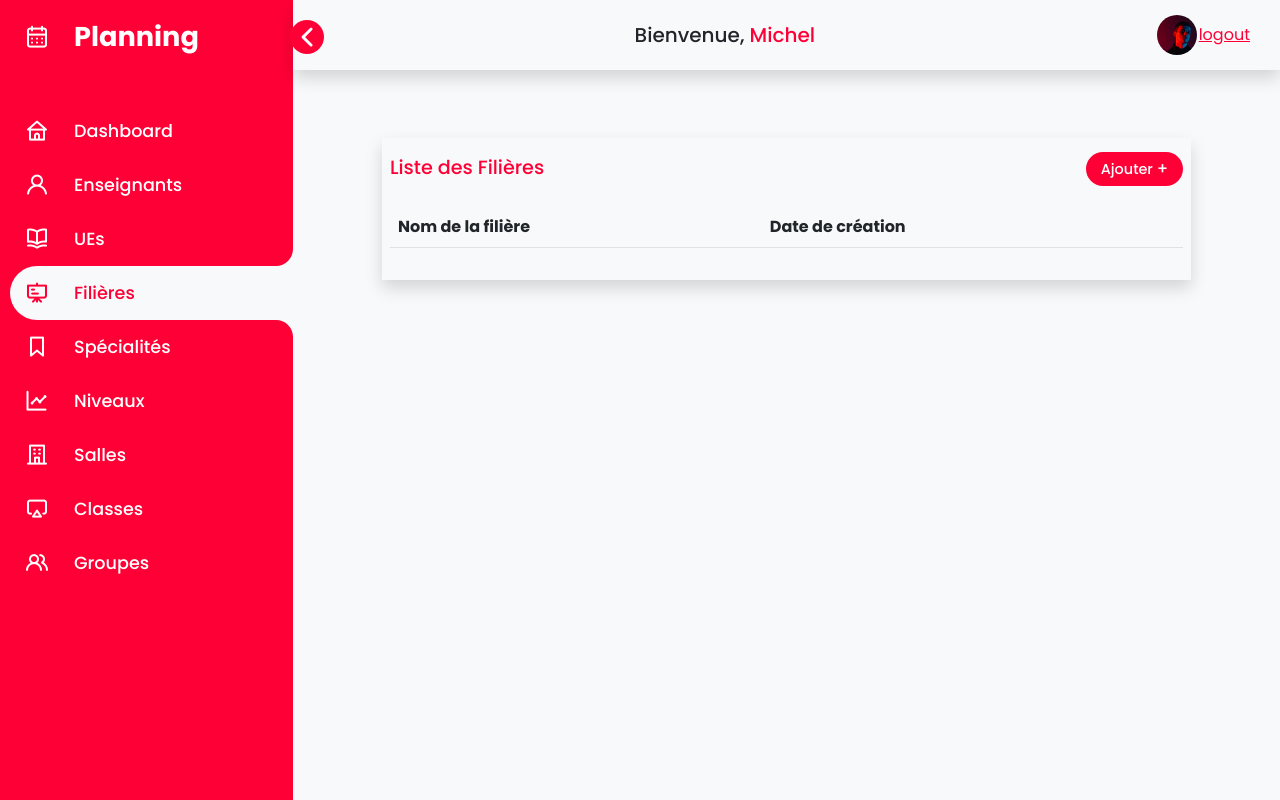
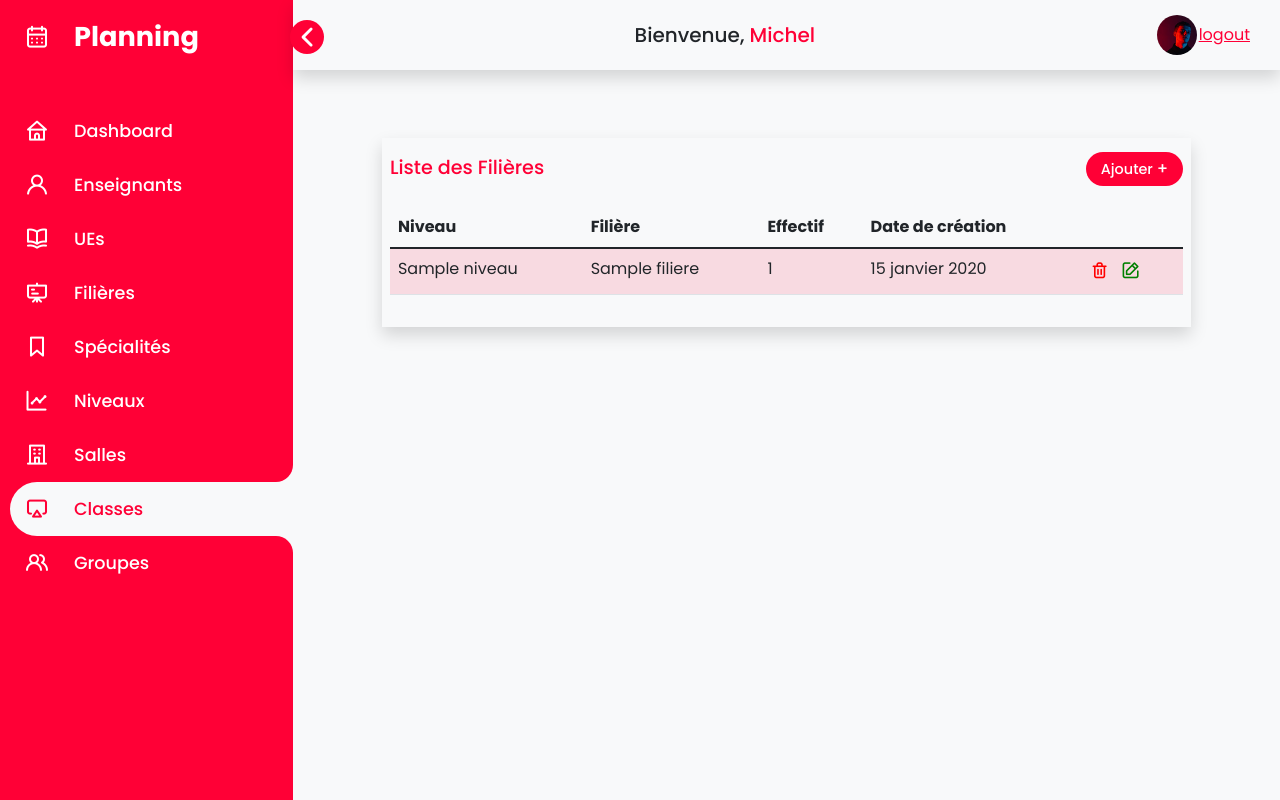
Before and after one commit to Tom-michel/Planning, a Django app: page /classes/ in a window 1280 px wide. Run offline with Django 4.2, Linux system fonts and the light colour scheme; tables that the repository leaves empty hold one stand-in row (values such as "Sample post"); lists and menus that the app fills with data are empty; some libraries are stand-ins or nearby versions.

Commit message:
Ajout des formulaire des tables

```diff
--- a/emploi/forms.py
+++ b/emploi/forms.py
@@ -1,7 +1,7 @@
 from django import forms
 from django.contrib.auth.forms import UserCreationForm
 from django.contrib.auth.models import User
-from .models import Enseignant, Filiere, Niveau, Salle, Specialite, UniteEnseignement
+from .models import Classe, Enseignant, Filiere, Niveau, Salle, Specialite, UniteEnseignement
 
 
 # formulaire pour DJANGO user
@@ -80,3 +80,14 @@ class SalleForm(forms.ModelForm):
             'capacite_salle',
             'date'
         ]
+
+# classe
+class ClasseForm(forms.ModelForm):
+    class Meta():
+        model = Classe
+        fields = [
+            'effectif_classe',
+            'filiere',
+            'niveau',
+            'date'
+        ]
--- a/emploi/views.py
+++ b/emploi/views.py
@@ -188,7 +188,7 @@ def specialites(request):
         if spe_form.is_valid():
             spe = spe_form.save()
             spe.save()
-            return HttpResponseRedirect('../specialite')
+            return HttpResponseRedirect('../specialites')
     context = {
         'speList':speList, 'spe_form':spe_form
     }
@@ -235,7 +235,18 @@ def salles(request):
 # page d'accueil des classes
 
 def classes(request):
-    return render(request, 'emploi/classes.html')
+    classeList = Classe.objects.all()
+    classe_form = ClasseForm()
+    if request.method == 'POST':
+        classe_form = ClasseForm(data=request.POST)
+        if classe_form.is_valid():
+            classe = classe_form.save()
+            classe.save()
+            return HttpResponseRedirect('../classes')
+    context = {
+        'classeList':classeList, 'classe_form':classe_form
+    }
+    return render(request, 'emploi/classes.html', context)
 
 
 
--- a/templates/emploi/classes.html
+++ b/templates/emploi/classes.html
@@ -59,7 +59,9 @@
         color: #fff;
     }
 
-
+    .form-control{
+      width: 100% !important;
+    }
 </style>
 
 
@@ -83,17 +85,21 @@
             <table class="table table-striped">
                 <thead>
                     <tr>
-                        <th scope="col">Nom de la filière</th>
+                        <th scope="col">Niveau</th>
+                        <th scope="col">Filière</th>
+                        <th scope="col">Effectif</th>
                         <th scope="col">Date de création</th>
                         <th></th>
                     </tr>
                 </thead>
                 <tbody>
-                    {% for fil in filList %}
+                    {% for classe in classeList %}
 
                     <tr>
-                        <td scope="row">{{fil.nom_filiere}}</td>
-                        <td>{{fil.date}}</td>
+                        <td scope="row">{{classe.niveau}}</td>
+                        <td scope="row">{{classe.filiere}}</td>
+                        <td scope="row">{{classe.effectif_classe}}</td>
+                        <td>{{classe.date}}</td>
                         <td>
                             <a href=""><i class="uil uil-trash-alt"></i></a>
                             <a href=""><i class="uil uil-edit"></i></a>
@@ -123,12 +129,22 @@
                         <div class="row">
                             <div class="col-md-6 my-3 offset-md-3">
                                 <div class="form-group">
-                                    {{fil_form.nom_filiere}}
+                                    {{classe_form.niveau}}
+                                </div>
+                            </div>
+                            <div class="col-md-6 my-3 offset-md-3">
+                                <div class="form-group">
+                                    {{classe_form.filiere}}
+                                </div>
+                            </div>
+                            <div class="col-md-6 my-3 offset-md-3">
+                                <div class="form-group">
+                                    {{classe_form.effectif_classe}}
                                 </div>
                             </div>
                             <div class="col-md-6 mt-3" style="display: none;">
                                 <div class="form-group">
-                                    {{fil_form.date}}
+                                    {{classe_form.date}}
                                 </div>
                             </div>
                         </div>
@@ -155,19 +171,18 @@
         }
       });
     }
-    champs[1].placeholder = "Nom de la filère";
+    champSel = document.getElementsByTagName('select');
+        for (let i = 0; i < (champSel.length); i++) {
+            champSel[i].classList.add('form-select');
+            champSel[i].addEventListener("keypress", function(event) {
+            if (event.key === "Enter") {
+                event.preventDefault();
+                document.getElementById("btn-sub").click();
+            }
+        });
+    }
 
-    // Rendre le lien actif
-
-    let list = document.getElementsByClassName('list');
-    for (let i = 0; i < list.length; i++) {
-        list[i].className = 'list';
-    }
-    document.getElementById('filiere').className = 'list active';
-</script>
-
-
-<script>
+    champs[1].placeholder = "Effectif";
 
     // Rendre le lien actif
 
```
Also changed, not shown: templates/emploi/specialite.html (+10 -1 lines), templates/emploi/ue.html (+10 -1 lines). Lines whose indentation alone changed are shown as unchanged.
